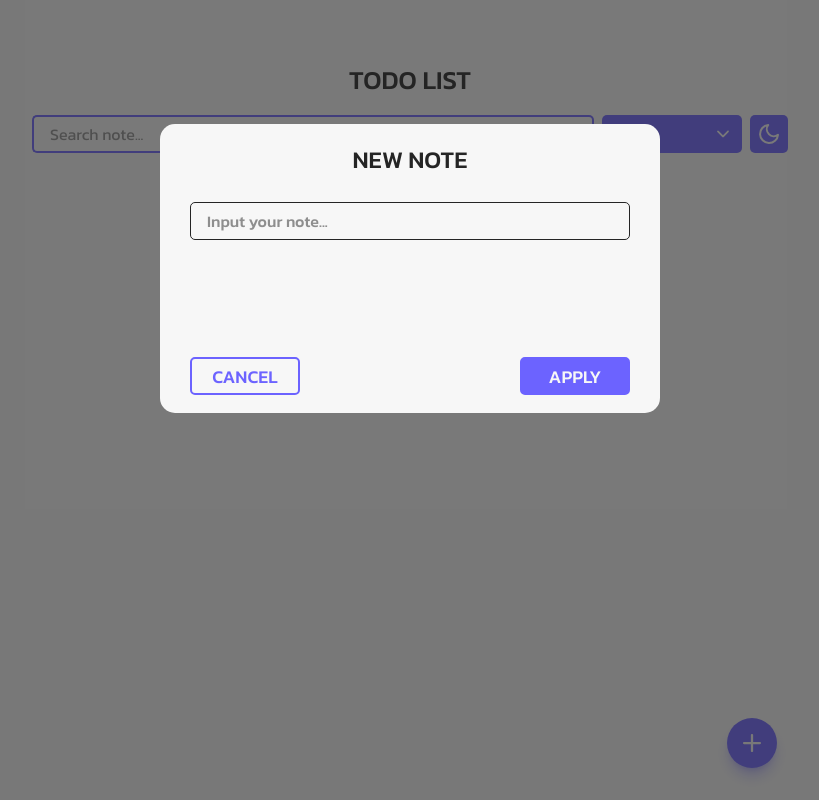
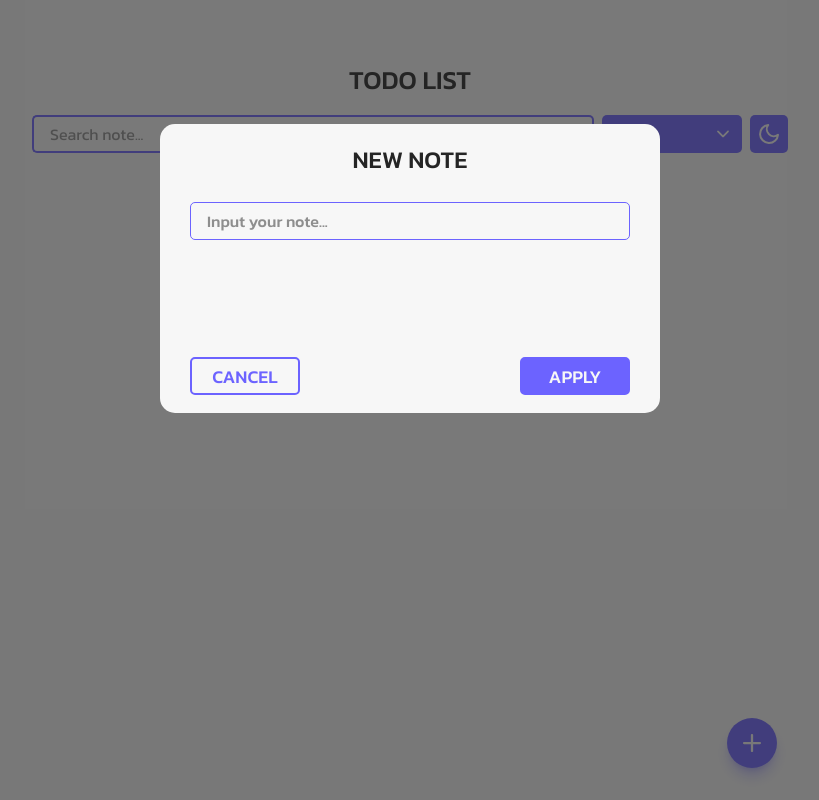
Before and after one commit to ArmenSyan/Todo-List-TS, a React (Vite) app: page / in a window 1280 px wide. Both pictures are taken after a click on the button 982 px from the left and 743 px from the top of the page. Shown: the whole page, without its empty margins (230-1049 px from the left). Built offline with nearby package versions, Linux system fonts and the light colour scheme.

Commit message:
Added shift for notes

```diff
--- a/src/Components/Buttons/CheckedBtn.tsx
+++ b/src/Components/Buttons/CheckedBtn.tsx
@@ -2,7 +2,7 @@ import { IoMdCheckmark } from "react-icons/io"
 import { useFilter } from "../../CustomHook"
 
 function CheckedBtn({ i }: { i: number }) {
-    const { checkedNotes, setCheckedNotes } = useFilter()
+    const { checkedNotes, setCheckedNotes, darkMode } = useFilter()
     function setBtns(index: number) {
         if (!checkedNotes.includes(index)) setCheckedNotes([...checkedNotes, i])
         else setCheckedNotes(checkedNotes.filter((el: number) => el !== index))
@@ -13,7 +13,10 @@ function CheckedBtn({ i }: { i: number }) {
     return (
         <button
             onClick={() => setBtns(i)}
-            className={`w-[26px] h-[26px] rounded-[2px] border-purple border-[1px] flex justify-evenly items-center text-[20px] text-white duration-200 ${checkedNotes.includes(i) ? 'bg-purple' : 'bg-white'}`}>
+            className={`w-[26px] h-[26px] rounded-[2px] border-purple border-[1px] flex justify-evenly items-center text-[20px]  duration-200 hover:cursor-pointer
+            ${darkMode ?
+                    (checkedNotes.includes(i) ? 'bg-purple text-white' : 'bg-black text-black') :
+                    (checkedNotes.includes(i) ? 'bg-purple text-white' : 'bg-white text-white')}`}>
             <IoMdCheckmark />
         </button>
     )
--- a/src/Components/Buttons/RenameBtn.tsx
+++ b/src/Components/Buttons/RenameBtn.tsx
@@ -32,7 +32,7 @@ function RenameBtn({ id, name }: { id: number | null, name: string }) {
     <button
       onClick={() => setRename()}
 
-      className="hover:text-gray-600 duration-200 text-[20px] hover:cursor-pointer">{id == changeableNoteId
+      className="hover:text-purple duration-200 text-[20px] hover:cursor-pointer">{id == changeableNoteId
         ? (<FiCheck />)
         : (<PiPencilSimple />)
       }
--- a/src/Components/Modals/NoteModal.tsx
+++ b/src/Components/Modals/NoteModal.tsx
@@ -33,11 +33,11 @@ function NoteModal() {
                         type="text"
                         onChange={(e) => inputValue(e)}
                         placeholder="Input your note..."
-                        className={`w-[440px] h-[38px] border-[1px] px-[16px] rounded-[5px] ${darkMode ? 'border-white' : 'bg-white '}   py-[4px] text-[16px]  font-medium focus:outline-0`}/>
+                        className={`w-[440px] h-[38px] border-[1px] px-[16px] rounded-[5px] ${darkMode ? 'border-white bg-black' : 'bg-white border-purple'}   py-[4px] text-[16px]  font-medium focus:outline-0`}/>
                 </div>
                 <div className="flex justify-between items-center w-full px-[30px] mb-[18px]">
                     <button onClick={setActive} className="w-[110px] h-[38px] border-[2px] border-purple rounded-[5px] text-purple font-medium text-[18px] hover:cursor-pointer hover:shadow-lg hover:shadow-purple/40 duration-200">CANCEL</button>
-                    <button onClick={addNote} className="w-[110px] h-[38px] border-[3px] border-purple rounded-[5px] text-white bg-purple font-medium text-[18px] hover:cursor-pointer hover:shadow-lg hover:shadow-purple/40 duration-300">APPLY</button>
+                    <button onClick={addNote} className="w-[110px] h-[38px] border-[2px] border-purple rounded-[5px] text-white bg-purple font-medium text-[18px] hover:cursor-pointer hover:shadow-lg hover:shadow-purple/40 duration-300">APPLY</button>
                 </div>
             </div>
 
--- a/src/Components/Todos/Todos.tsx
+++ b/src/Components/Todos/Todos.tsx
@@ -46,7 +46,7 @@ useEffect(() => {
               <p
                 className={`font-medium text-[20px] w-[420px] border-b-[2px] border-amber-50/0 pb-[5px] ${checkedNotes.includes(el.id)
                     ? "line-through text-gray-500"
-                    : "text-black"
+                    : ""
                   }`}
               >
                 {el.name}
@@ -55,7 +55,7 @@ useEffect(() => {
               <Rename />
             )}
           </div>
-          <div className="flex justify-evenly items-center gap-[10px] text-gray-500">
+          <div className="flex justify-evenly items-center gap-[10px] text-[#CDCDCD]">
             <RenameBtn name={el.name} id={el.id} />
             <DeleteBtn id={el.id} />
           </div>
```
